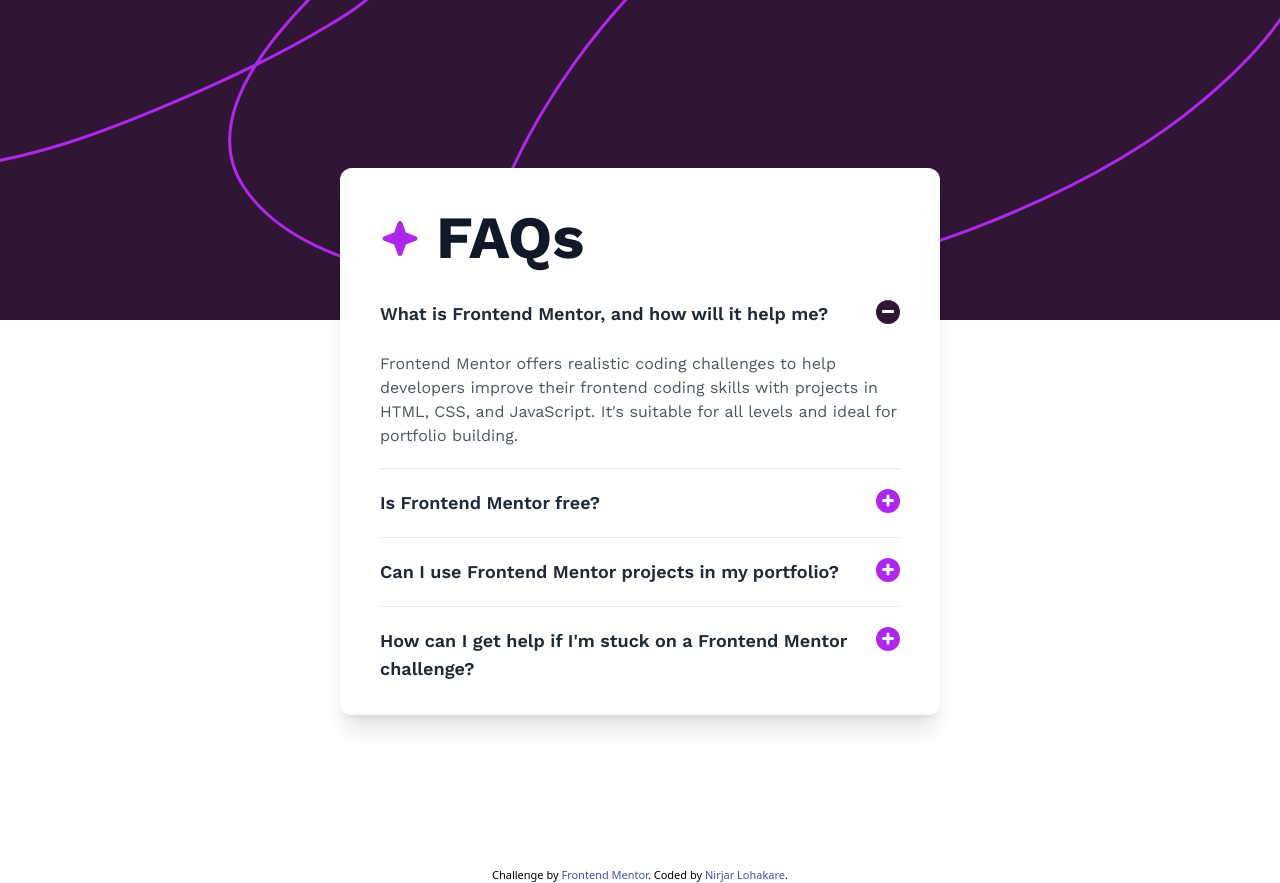
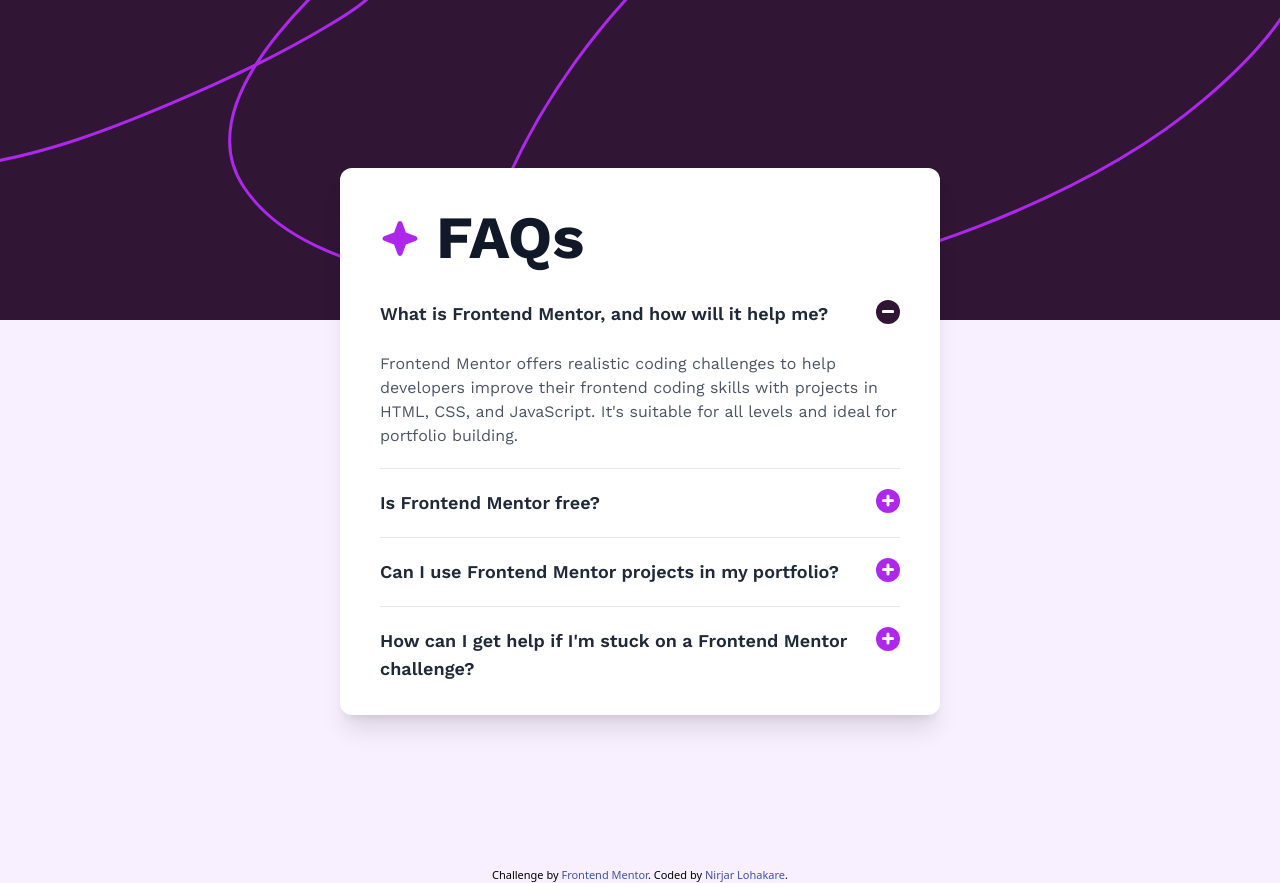
Before and after one commit to lnirjar/frontend-mentor-react, a React (Vite) app: page /faq-accordion in a window 1280 px wide. Built offline with nearby package versions, Linux system fonts and the light colour scheme.

Commit message:
added background color

```diff
--- a/src/challenges/faq-accordion/FAQAccordionPage.jsx
+++ b/src/challenges/faq-accordion/FAQAccordionPage.jsx
@@ -9,8 +9,7 @@
       <Helmet>
         <title>Frontend Mentor | FAQ accordion</title>
       </Helmet>
-      {/* , backgroundColor: "hsl(275, 100%, 97%)" */}
-      <div className={`min-h-screen bg-auto bg-no-repeat bg-top font-worksans text-base p-10`} style={{ backgroundImage: `url("/background-pattern-desktop.svg")` }}>
+      <div className={`min-h-screen bg-auto bg-no-repeat bg-top font-worksans text-base p-10`} style={{ backgroundImage: `url("/background-pattern-desktop.svg")`, backgroundColor: "hsl(275, 100%, 97%)" }}>
         <div className="bg-white px-10 py-8 rounded-xl shadow-xl max-w-[600px] mx-auto my-32">
           <div className="flex gap-4 items-center mt-2">
             <img src={starIcon} alt="" />
```
